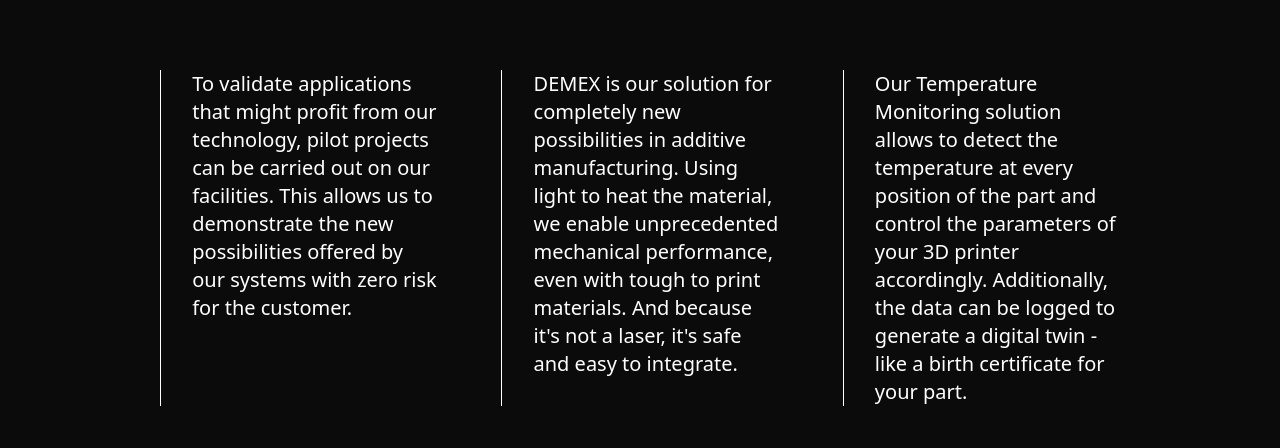
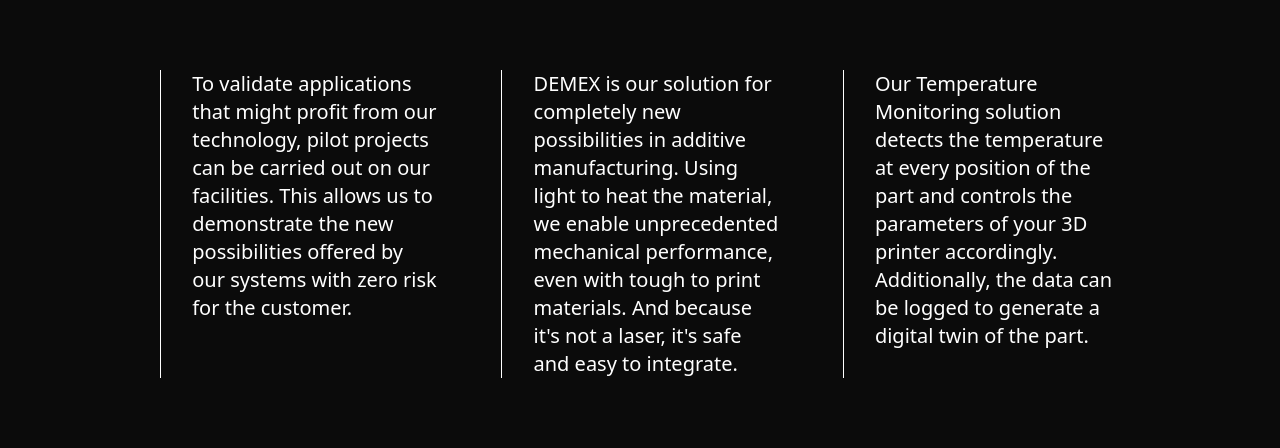
Before and after one commit to ionos-deploy-now-support/Websitetest, a Next.js app: page / in a window 1280 px wide. Shown: the part 767-1215 px from the top of the page. Built offline with nearby package versions, Linux system fonts and the light colour scheme.

Commit message:
Update Products.jsx temperature monitoring text

```diff
--- a/components/landing/products/Products.jsx
+++ b/components/landing/products/Products.jsx
@@ -37,11 +37,9 @@ const Products = () => {
             <div className="flex w-full ml-8">
               <div className="min-h-full w-[2px] bg-white mr-8"></div>
               <p className="text-xl">
-                Our Temperature Monitoring solution allows to detect the
-                temperature at every position of the part and control the
-                parameters of your 3D printer accordingly. Additionally, the
-                data can be logged to generate a digital twin - like a birth
-                certificate for your part.
+                Our Temperature Monitoring solution detects the temperature at every position of the part and controls
+the parameters of your 3D printer accordingly. Additionally, the data can be logged to generate a digital
+twin of the part.
               </p>
             </div>
           </div>
```
